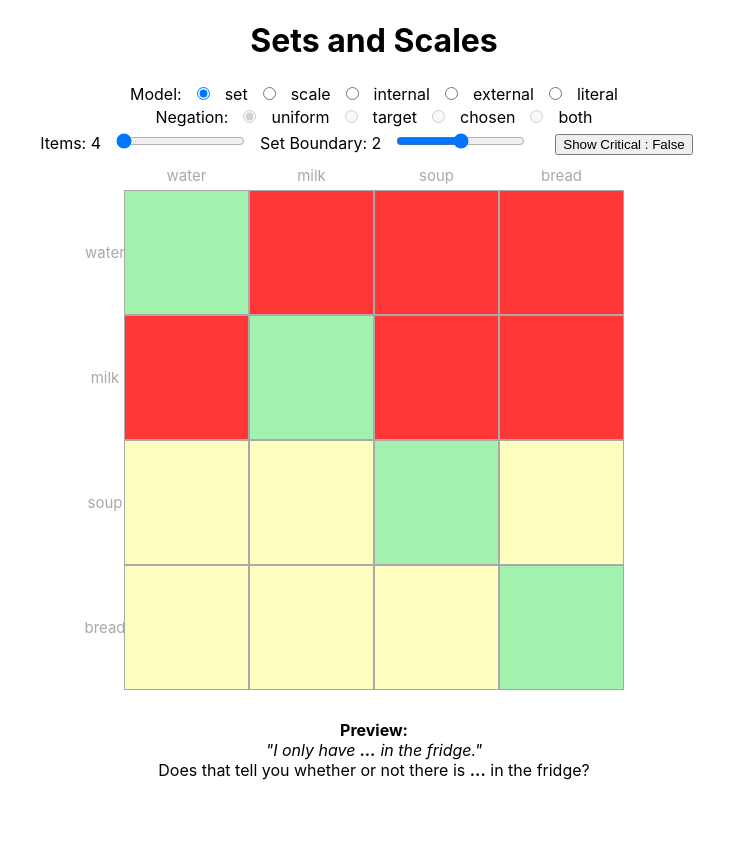
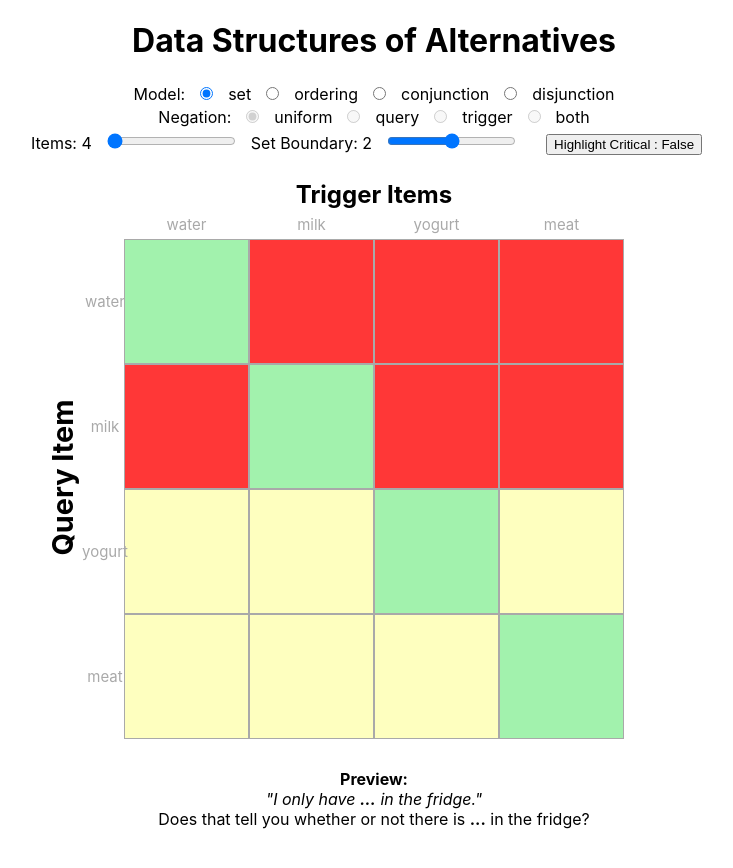
Before and after one commit to dasmits/setscale, a React (Create React App) app: page / in a window 1280 px wide. Shown: the top 868 px of the page, without its empty margins (266-999 px from the left). Before the commit the page ends 830 px from the top, so only its background shows below. Built offline with nearby package versions, Linux system fonts and the light colour scheme.

Commit message:
Pre-presentation Fixes

```diff
--- a/src/App.js
+++ b/src/App.js
@@ -4,7 +4,7 @@ function App() {
 
   return (
     <div className="App">
-      <h1> Sets and Scales</h1>
+      <h1> Data Structures of Alternatives</h1>
       <Control/>
     </div>
   );
--- a/src/Control.js
+++ b/src/Control.js
@@ -26,9 +26,9 @@ export default class Control extends Component {
             <div>
                 <form>
                     Model:
-                    {["set", "scale", "internal", "external", "literal"].map(m=>
+                    {["set", "ordering", "conjunction", "disjunction",].map(m=> // "literal"
                         <>
-                        <input type="radio" name="model" id={m+"_id"} value={m} onChange={this.updateModel} checked={this.state.model==m} />
+                        <input type="radio" name="model" id={m+"_id"} value={m} onChange={this.updateModel} checked={this.state.model===m} />
                         <label for={m+"_id"}>{m}</label>
                         </>
                     )}
@@ -36,9 +36,9 @@ export default class Control extends Component {
                     <br/>
 
                     Negation:
-                    {["uniform", "target", "chosen", "both"].map(n=>
+                    {["uniform", "query", "trigger", "both"].map(n=>
                         <>
-                        <input type="radio" name="negation" id={n+"_id"} value={n} onChange={this.updateNegation} checked={this.state.negation==n} disabled={this.state.model =="set" || this.state.model =="literal"} />
+                        <input type="radio" name="negation" id={n+"_id"} value={n} onChange={this.updateNegation} checked={this.state.negation===n} disabled={this.state.model ==="set" || this.state.model ==="literal"} />
                         <label for={n+"_id"}>{n}</label>
                         </>
                     )}
@@ -56,12 +56,11 @@ export default class Control extends Component {
 
                     <label>
                         Set Boundary: {this.state.boundary}
-                            <input type="range" name="boundary" min="0" max={this.state.num} step ="1" disabled={this.state.model == "scale" || this.state.model == "literal"}
+                            <input type="range" name="boundary" min="0" max={this.state.num} step ="1" disabled={this.state.model === "ordering" || this.state.model === "literal"}
                                 value={this.state.boundary} onChange={(e)=>this.setState({boundary:e.target.value})}/>
                     </label>
-                    <button type="button" onClick={(e)=>this.setState({critical:!this.state.critical})}>Show Critical : {this.state.critical?"True":"False"}</button>
+                    <button type="button" onClick={(e)=>this.setState({critical:!this.state.critical})}>Highlight Critical : {this.state.critical?"True":"False"}</button>
                 </form>
-
                 <Viz critical={this.state.critical} num={this.state.num} model={this.state.model} boundary ={this.state.boundary} negation={this.state.negation}/>
 
             </div>
--- a/src/Viz.js
+++ b/src/Viz.js
@@ -9,6 +9,7 @@ var gridStyle = (n)=>{
         height: 500,
         width: 500,
         margin: "30px auto",
+        position: "relative",
     }
 }
 
@@ -18,25 +19,25 @@ var cellStyle = (row, col, props)=>{
     const model = props.model;
     const boundary = parseInt(props.boundary);
 
-    var critical =  (row > col && row< boundary+1) || (row < col && row>boundary) || (row==boundary && col == boundary+1) || (row == boundary+1 && col == boundary);
+    var critical =  (row > col && row< boundary+1) || (row < col && row>boundary);
     critical = props.critical && critical;
 
 
     var val;
-    if(row == col){
+    if(row === col){
         val = 2;
     }
     else if(row < col){
-        if(model == "set"){
+        if(model === "set"){
             val = (row > boundary)? 1 : 0;
         }
-        else if(model == "scale"){
+        else if(model === "ordering"){
             val = 0;
         }
-        else if(model == "external"){
+        else if(model === "disjunction"){
             val = 0;
         }
-        else if(model == "internal"){
+        else if(model === "conjunction"){
             val = (row > boundary)? 1 : 0;
         }
         else{
@@ -44,16 +45,16 @@ var cellStyle = (row, col, props)=>{
         }
     }
     else{
-        if(model == "set"){
+        if(model === "set"){
             val = (row > boundary)? 1 : 0;
         }
-        else if(model == "scale"){
+        else if(model === "ordering"){
             val = 1;
         }
-        else if(model == "external"){
+        else if(model === "disjunction"){
             val = (row > boundary)? 1 : 0;
         }
-        else if(model == "internal"){
+        else if(model === "conjunction"){
             val = 1;
         }
         else{
@@ -64,12 +65,12 @@ var cellStyle = (row, col, props)=>{
     var val2col = ["#ff3737", "#feffbf", "#a2f2ad"]
     const negshades = ["#ff3737","#f84e41", "#f36549","#f48757","#ef9c58","#f4bb68", "#f5ca73","#fcec9d"]
     var color = val2col[val];
-    if(val==0 && props.negation !="uniform" && props.model !="set" && props.model !="literal"){
+    if(val===0 && props.negation !=="uniform" && props.model !=="set" && props.model !=="literal"){
         var neg = 0;
-        if(props.negation == "target"){
+        if(props.negation === "query"){
             neg = row-1
         }
-        else if(props.negation =="chosen"){
+        else if(props.negation ==="trigger"){
             neg = props.num-col
         }
         else{
@@ -85,9 +86,9 @@ var cellStyle = (row, col, props)=>{
         border: ".5px solid darkgrey",
         margin: 0,
         padding: 0,
-        backgroundColor: color,
+        backgroundColor: color, //props.critical?critical?color:"grey":color
         position: "relative",
-        boxShadow: critical?"inset 0px 0px 10px 1px rgba(75,75,75,.75)": ""
+        boxShadow: props.critical?critical?"inset 0px 0px 5px 1px rgba(25,25,25,.75)": "inset 0px 0px 5px 100px rgba(25,25,25,.4)":"",
     }
 }
 
@@ -103,9 +104,9 @@ export default class Viz extends Component {
             targetItem: "..."
         }
         this.items= {
-            4:["..." , "water", "milk", "soup", "bread"],
-            6:["..." , "water", "soda", "milk", "yogurt", "soup", "bread"],
-            8:["..." , "water", "soda", "juice", "milk", "yogurt", "soup", "eggs", "bread"],
+            4:["..." , "water", "milk", "yogurt", "meat"],
+            6:["..." , "water", "soda", "milk", "yogurt", "ketchup", "meat"],
+            8:["..." , "water", "soda", "juice", "milk", "yogurt", "ketchup", "eggs", "bread"],
         }
 
         this.grid = this.makeGrid(this.props);
@@ -119,10 +120,10 @@ export default class Viz extends Component {
             const row = parseInt(i/props.num)+1;
             const col = (i%props.num) +1;
             g.push(<div onClick={()=>this.updatePrev(row,col,props.num)} style={cellStyle(row, col,props)}>
-                {(row!=1)||<div style = {{top:-25, left: "50%", transform: "translate(-50%, 0)",position:"absolute", color:"darkgrey", fontSize:15}}>
+                {(row!==1)||<div style = {{top:-25, left: "50%", transform: "translate(-50%, 0)",position:"absolute", color:"darkgrey", fontSize:15}}>
                      {this.items[props.num][col]}
                 </div>}
-                {(col!=1)||<div style = {{left:-20, top: "50%", transform: "translate(-50%, -50%)", position:"absolute", color:"darkgrey", fontSize:15, textAlign:"center"}}>
+                {(col!==1)||<div style = {{left:-20, top: "50%", transform: "translate(-50%, -50%)", position:"absolute", color:"darkgrey", fontSize:15, textAlign:"center"}}>
                      {this.items[props.num][row]}
                 </div>}
             </div>);
@@ -146,8 +147,9 @@ export default class Viz extends Component {
 
     render() {
         return (
-            [<div id="grid" style={gridStyle(this.props.num)}>
+            [<h2>Trigger Items</h2>,<div id="grid" style={gridStyle(this.props.num)}>
                 {this.grid}
+                <h2 style={{fontSize: "1.8em",position:"absolute", top:"55%", left:-140, transform: "rotate(-90deg) translate(50%, 0)"}}>Query Item</h2>
             </div>,
             <div id="preview">
                 <strong>Preview:</strong>
```
